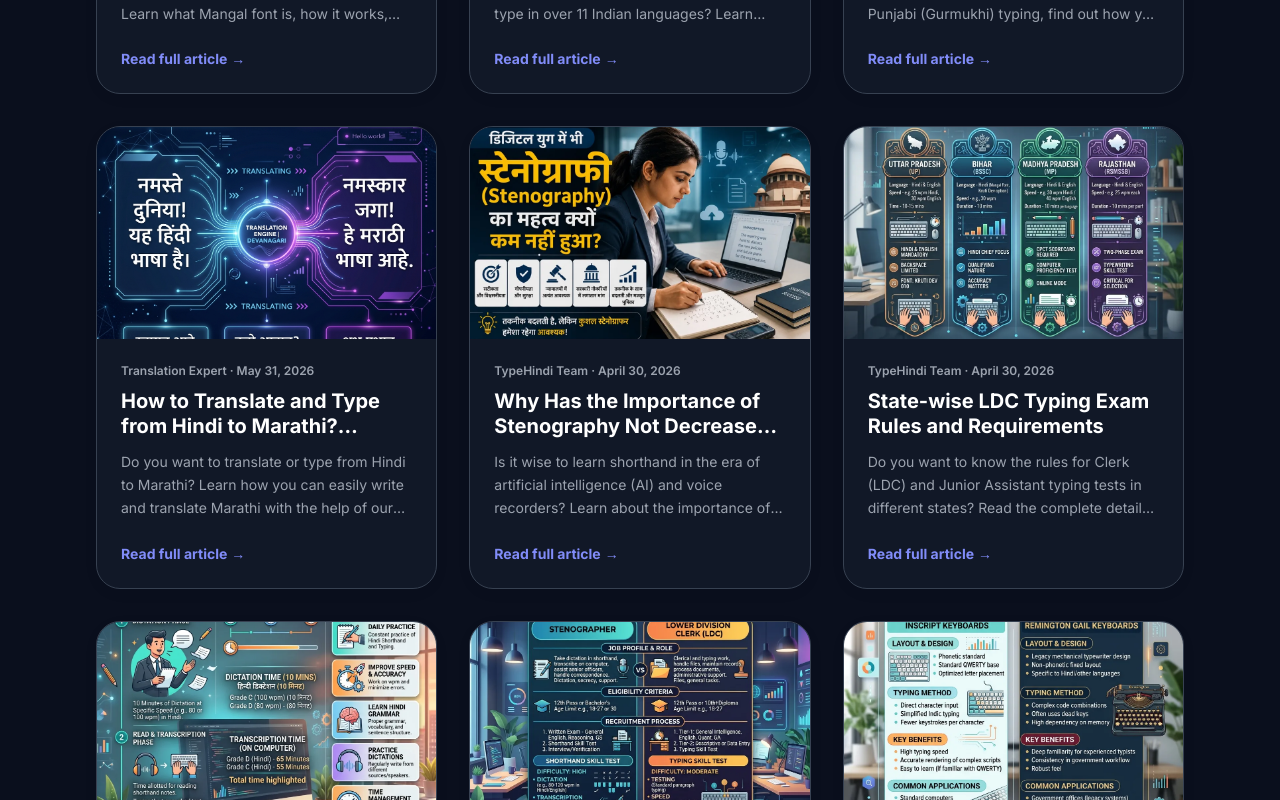
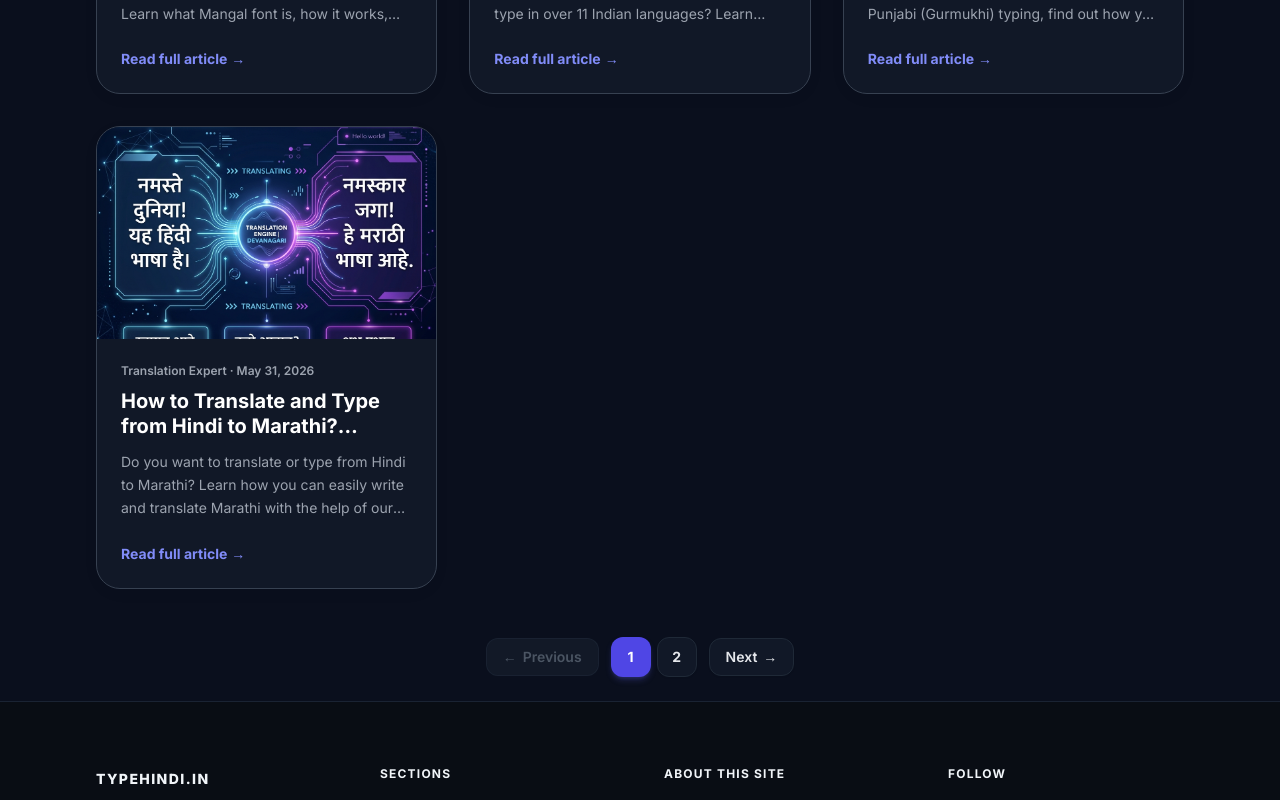
Before and after one commit to therohitbiruli/typehindi, a Next.js app: page /blog in a window 1280 px wide. Shown: the part 2140-2940 px from the top of the page. Built offline with nearby package versions, Linux system fonts and the light colour scheme.

Commit message:
feat(blog): Add numbered pagination with 13 articles per page and bilingual support

```diff
--- a/src/app/blog/page.tsx
+++ b/src/app/blog/page.tsx
@@ -28,14 +28,39 @@ function parseHindiDate(dateStr: string): Date {
 }
 
 interface PageProps {
-  searchParams: Promise<{ lang?: string }>;
+  searchParams: Promise<{ lang?: string; page?: string }>;
 }
+
+const POSTS_PER_PAGE = 13;
 
 export default async function BlogPage({ searchParams }: PageProps) {
   const resolvedSearchParams = await searchParams;
   const lang = resolvedSearchParams.lang === "hi" ? "hi" : "en";
 
   const sortedBlogs = [...blogs].sort((a, b) => parseHindiDate(b.date).getTime() - parseHindiDate(a.date).getTime());
+
+  const totalPages = Math.ceil(sortedBlogs.length / POSTS_PER_PAGE) || 1;
+  const rawPage = parseInt(resolvedSearchParams.page || "1", 10);
+  const currentPage = Math.max(1, Math.min(isNaN(rawPage) ? 1 : rawPage, totalPages));
+
+  const startIndex = (currentPage - 1) * POSTS_PER_PAGE;
+  const paginatedBlogs = sortedBlogs.slice(startIndex, startIndex + POSTS_PER_PAGE);
+
+  const getPageUrl = (pageNum: number) => {
+    const params = new URLSearchParams();
+    if (lang === "hi") params.set("lang", "hi");
+    if (pageNum > 1) params.set("page", pageNum.toString());
+    const query = params.toString();
+    return `/blog${query ? `?${query}` : ""}`;
+  };
+
+  const getLangUrl = (targetLang: "en" | "hi") => {
+    const params = new URLSearchParams();
+    if (targetLang === "hi") params.set("lang", "hi");
+    if (currentPage > 1) params.set("page", currentPage.toString());
+    const query = params.toString();
+    return `/blog${query ? `?${query}` : ""}`;
+  };
 
   return (
     <div className="container-main py-6">
@@ -45,7 +70,7 @@ export default async function BlogPage({ searchParams }: PageProps) {
         {/* Toggle on the far right */}
         <div className="flex rounded-lg bg-slate-150 dark:bg-slate-800 p-1 text-[11px] font-bold self-end sm:self-auto border border-slate-200 dark:border-slate-700 shadow-sm">
           <Link
-            href="/blog?lang=hi"
+            href={getLangUrl("hi")}
             className={`px-3 py-1 rounded-md transition-all ${
               lang === "hi"
                 ? "bg-white dark:bg-slate-900 text-gray-900 dark:text-white shadow-sm"
@@ -55,7 +80,7 @@ export default async function BlogPage({ searchParams }: PageProps) {
             HI
           </Link>
           <Link
-            href="/blog"
+            href={getLangUrl("en")}
             className={`px-3 py-1 rounded-md transition-all ${
               lang === "en"
                 ? "bg-white dark:bg-slate-900 text-gray-900 dark:text-white shadow-sm"
@@ -80,8 +105,9 @@ export default async function BlogPage({ searchParams }: PageProps) {
         </p>
       </div>
 
+      {/* Blog Cards Grid */}
       <div className="grid gap-8 sm:grid-cols-2 lg:grid-cols-3">
-        {sortedBlogs.map((blog) => {
+        {paginatedBlogs.map((blog) => {
           const title = lang === "en" && blog.titleEn ? blog.titleEn : blog.title;
           const excerpt = lang === "en" && blog.excerptEn ? blog.excerptEn : blog.excerpt;
           const date = lang === "en" && blog.dateEn ? blog.dateEn : blog.date;
@@ -127,6 +153,64 @@ export default async function BlogPage({ searchParams }: PageProps) {
         })}
       </div>
 
+      {/* Numbered Pagination */}
+      {totalPages > 1 && (
+        <nav aria-label="Blog pagination" className="mt-12 flex items-center justify-center gap-2">
+          {/* Previous Button */}
+          {currentPage > 1 ? (
+            <Link
+              href={getPageUrl(currentPage - 1)}
+              className="px-4 py-2 rounded-xl text-sm font-semibold text-gray-700 dark:text-gray-200 bg-white dark:bg-gray-900 border border-[#D9E1EC] dark:border-gray-800 hover:border-primary-400 dark:hover:border-primary-600 shadow-sm transition-all flex items-center gap-1.5"
+            >
+              <span>←</span>
+              <span>{lang === "en" ? "Previous" : "पिछला"}</span>
+            </Link>
+          ) : (
+            <span className="px-4 py-2 rounded-xl text-sm font-semibold text-gray-400 dark:text-gray-600 bg-gray-100 dark:bg-gray-800/40 border border-gray-200 dark:border-gray-800/60 cursor-not-allowed flex items-center gap-1.5">
+              <span>←</span>
+              <span>{lang === "en" ? "Previous" : "पिछला"}</span>
+            </span>
+          )}
+
+          {/* Page Numbers */}
+          <div className="flex items-center gap-1.5 mx-1">
+            {Array.from({ length: totalPages }, (_, i) => i + 1).map((pageNum) => {
+              const isActive = pageNum === currentPage;
+              return (
+                <Link
+                  key={pageNum}
+                  href={getPageUrl(pageNum)}
+                  aria-current={isActive ? "page" : undefined}
+                  className={`w-10 h-10 rounded-xl text-sm font-bold flex items-center justify-center transition-all ${
+                    isActive
+                      ? "bg-primary-600 text-white shadow-md shadow-primary-500/25 pointer-events-none"
+                      : "bg-white dark:bg-gray-900 text-gray-700 dark:text-gray-200 border border-[#D9E1EC] dark:border-gray-800 hover:border-primary-400 dark:hover:border-primary-600 shadow-sm"
+                  }`}
+                >
+                  {pageNum}
+                </Link>
+              );
+            })}
+          </div>
+
+          {/* Next Button */}
+          {currentPage < totalPages ? (
+            <Link
+              href={getPageUrl(currentPage + 1)}
+              className="px-4 py-2 rounded-xl text-sm font-semibold text-gray-700 dark:text-gray-200 bg-white dark:bg-gray-900 border border-[#D9E1EC] dark:border-gray-800 hover:border-primary-400 dark:hover:border-primary-600 shadow-sm transition-all flex items-center gap-1.5"
+            >
+              <span>{lang === "en" ? "Next" : "अगला"}</span>
+              <span>→</span>
+            </Link>
+          ) : (
+            <span className="px-4 py-2 rounded-xl text-sm font-semibold text-gray-400 dark:text-gray-600 bg-gray-100 dark:bg-gray-800/40 border border-gray-200 dark:border-gray-800/60 cursor-not-allowed flex items-center gap-1.5">
+              <span>{lang === "en" ? "Next" : "अगला"}</span>
+              <span>→</span>
+            </span>
+          )}
+        </nav>
+      )}
+
       <AdPlaceholder position="bottom" />
     </div>
   );
```
